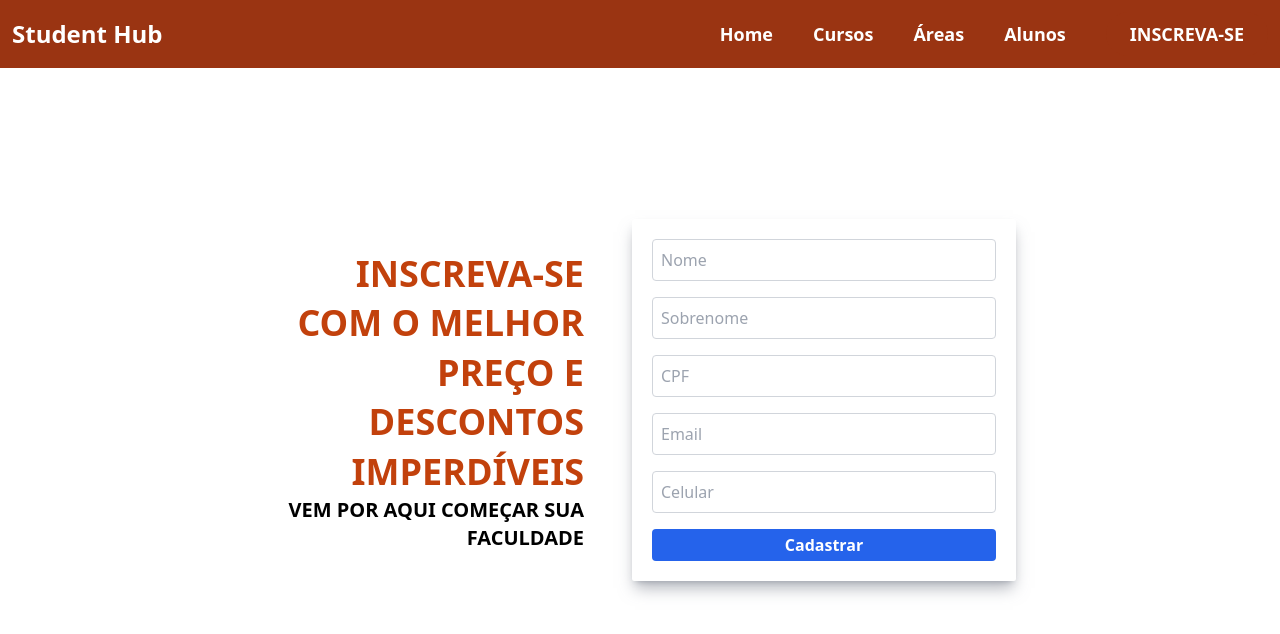
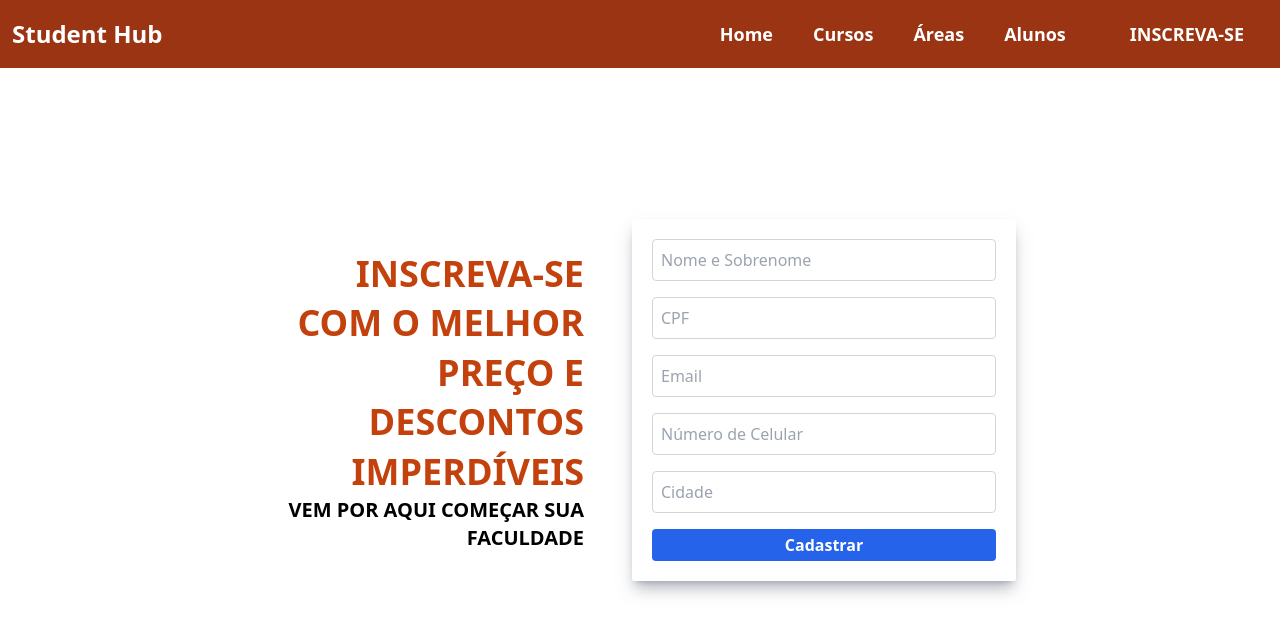
Before and after one commit to camillaalves12/StudentHub, a React (Vite) app: page /register in a window 1280 px wide. Shown: the top 634 px of the page. Built offline with nearby package versions, Linux system fonts and the light colour scheme.

Commit message:
feat: adicionei um novo campo no input, o da cidade.

```diff
--- a/src/App.jsx
+++ b/src/App.jsx
@@ -7,6 +7,7 @@ import PageRegister from './pages/PageRegister'
 
 import { BrowserRouter as Router, Route, Routes } from 'react-router-dom'
 import PageCourse from './pages/PageCourse'
+import PageStudents from './pages/PageStudents'
 // import Course from './components/Course/Course'
 
 function App() {
@@ -18,6 +19,7 @@ function App() {
           {/* <Route path="/courses" element={<PageCards />} /> */}
           <Route path="/course" element={<PageCourse />} />
           <Route path="/register" element={<PageRegister />} />
+          <Route path="/students" element={<PageStudents />} />
         </Routes>
       </Router>
     </div>
--- a/src/components/Register/Register.jsx
+++ b/src/components/Register/Register.jsx
@@ -1,4 +1,5 @@
 import React from 'react'
+import InputMask from 'react-input-mask'
 import { useForm } from 'react-hook-form'
 
 export default function Register() {
@@ -16,32 +17,31 @@ export default function Register() {
         <div>
           <input
             id="name"
-            {...register('name', { required: 'Nome é obrigatório' })}
+            {...register('name', {
+              required: 'Nome e Sobrenome é obrigatório',
+            })}
             className="block w-full rounded border border-gray-300 p-2 text-black outline-none"
-            placeholder="Nome"
+            placeholder="Nome e Sobrenome"
           />
           {errors.name && (
             <span className="text-red-500">{errors.name.message}</span>
           )}
         </div>
+
         <div>
+          <InputMask
+            mask="999.999.999-99"
+            {...register('cpf', { required: 'CPF é obrigatório' })}
+          >
+            {(inputProps) => (
               <input
-            id="surname"
-            {...register('surname', { required: 'Sobrenome é obrigatório' })}
-            className="block w-full rounded border border-gray-300 p-2 text-black outline-none"
-            placeholder="Sobrenome"
-          />
-          {errors.surname && (
-            <span className="text-red-500">{errors.surname.message}</span>
-          )}
-        </div>
-        <div>
-          <input
+                {...inputProps}
                 id="cpf"
-            {...register('cpf', { required: 'CPF é obrigatório' })}
                 className="block w-full rounded border border-gray-300 p-2 text-black outline-none"
                 placeholder="CPF"
               />
+            )}
+          </InputMask>
           {errors.cpf && (
             <span className="text-red-500">{errors.cpf.message}</span>
           )}
@@ -61,15 +61,35 @@ export default function Register() {
         </div>
 
         <div>
+          <InputMask
+            mask="(99) 99999-9999"
+            {...register('phone', {
+              required: 'Número de celular é obrigatório',
+            })}
+          >
+            {(inputProps) => (
               <input
+                {...inputProps}
                 id="phone"
-            type="tel"
-            {...register('phone', { required: 'Celular é obrigatório' })}
                 className="block w-full rounded border border-gray-300 p-2 text-black outline-none"
-            placeholder="Celular"
+                placeholder="Número de Celular"
               />
+            )}
+          </InputMask>
           {errors.phone && (
             <span className="text-red-500">{errors.phone.message}</span>
+          )}
+        </div>
+        <div>
+          <input
+            id="city"
+            type="tel"
+            {...register('city', { required: 'Cidade é obrigatório' })}
+            className="block w-full rounded border border-gray-300 p-2 text-black outline-none"
+            placeholder="Cidade"
+          />
+          {errors.city && (
+            <span className="text-red-500">{errors.city.message}</span>
           )}
         </div>
 
```
Lines whose indentation alone changed are shown as unchanged.
